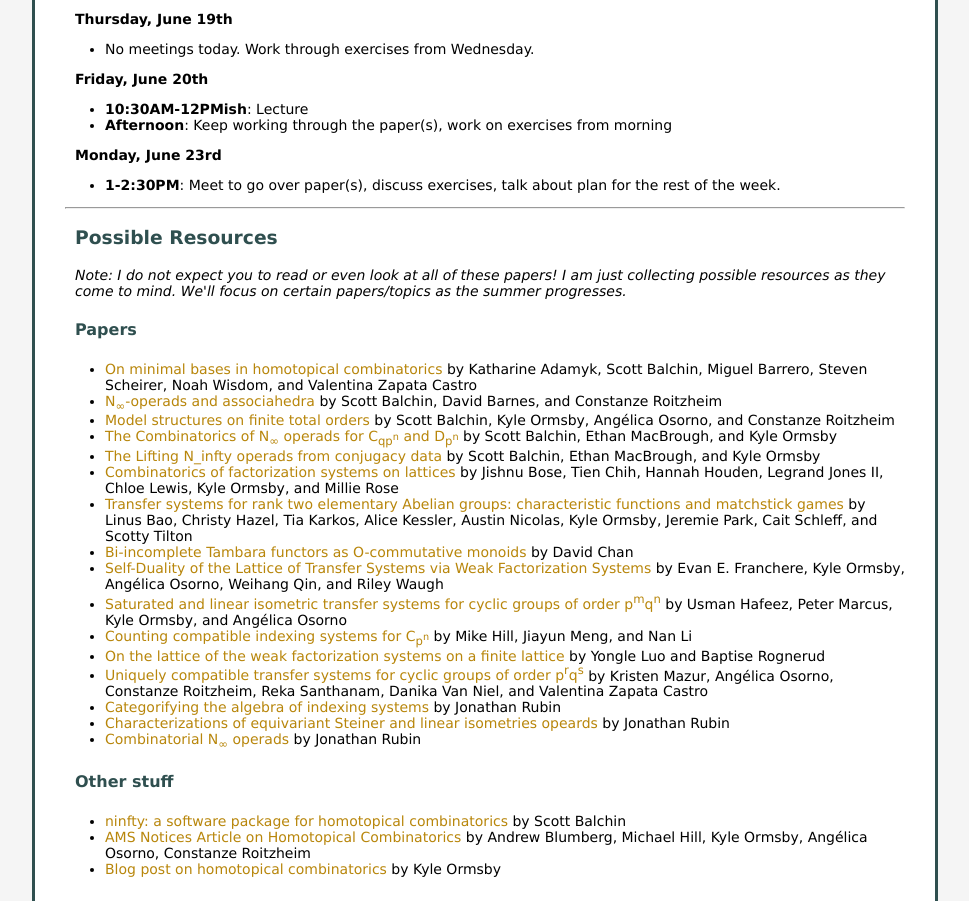
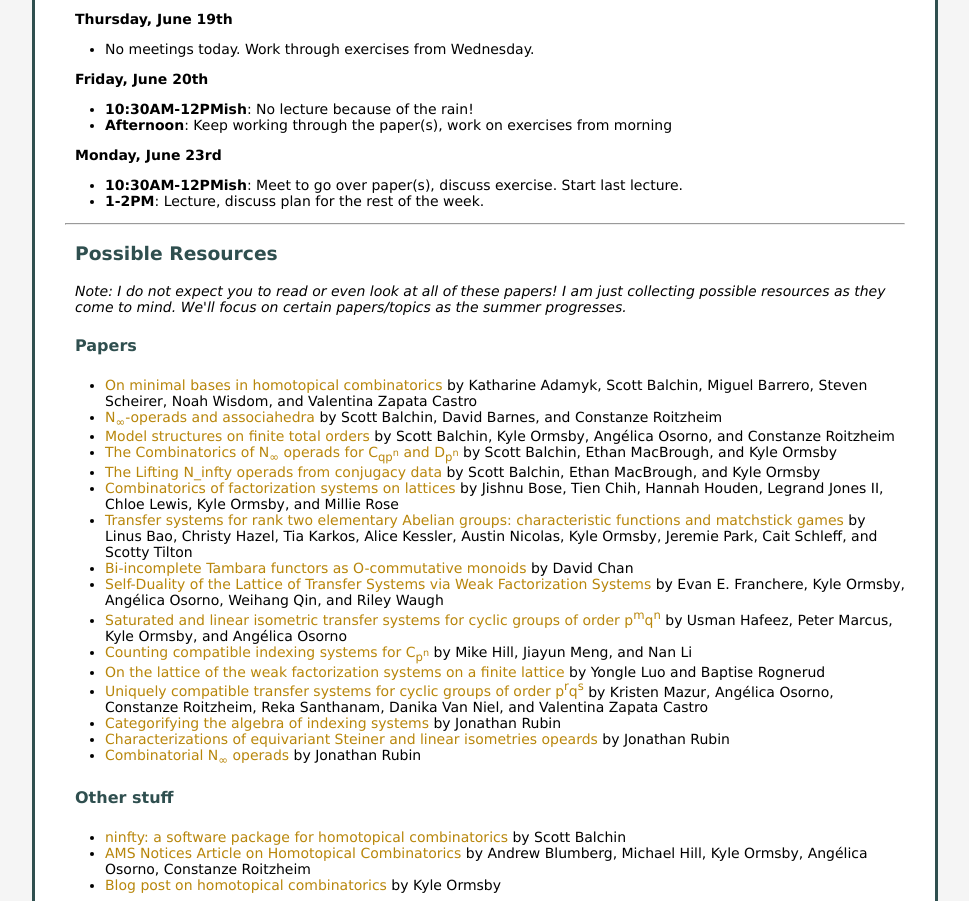
Before and after one commit to christyhazel/christyhazel.github.io, a plain HTML site: page summerresearch25.html in a window 1280 px wide. Shown: the part 1509-2410 px from the top of the page, without its empty margins (155-1124 px from the left). Drawn offline with Linux system fonts and the light colour scheme.

Commit message:
Add files via upload

```diff
--- a/summerresearch25.html
+++ b/summerresearch25.html
@@ -108,14 +108,16 @@
     </ul>
     <p><b>Friday, June 20th</b><br></p>
     <ul font-size: 14px>
-        <li> <b>10:30AM-12PMish</b>: Lecture
+        <li> <b>10:30AM-12PMish</b>: No lecture because of the rain!
         </li>
         <li> <b>Afternoon</b>: Keep working through the paper(s), work on exercises from morning
         </li>
     </ul>
     <p><b>Monday, June 23rd</b><br></p>
     <ul font-size: 14px>
-        <li> <b>1-2:30PM</b>: Meet to go over paper(s), discuss exercises, talk about plan for the rest of the week.
+        <li> <b>10:30AM-12PMish</b>: Meet to go over paper(s), discuss exercise. Start last lecture.
+        </li>
+        <li> <b>1-2PM</b>: Lecture, discuss plan for the rest of the week.
         </li>
     </ul>
     <hr>
```
